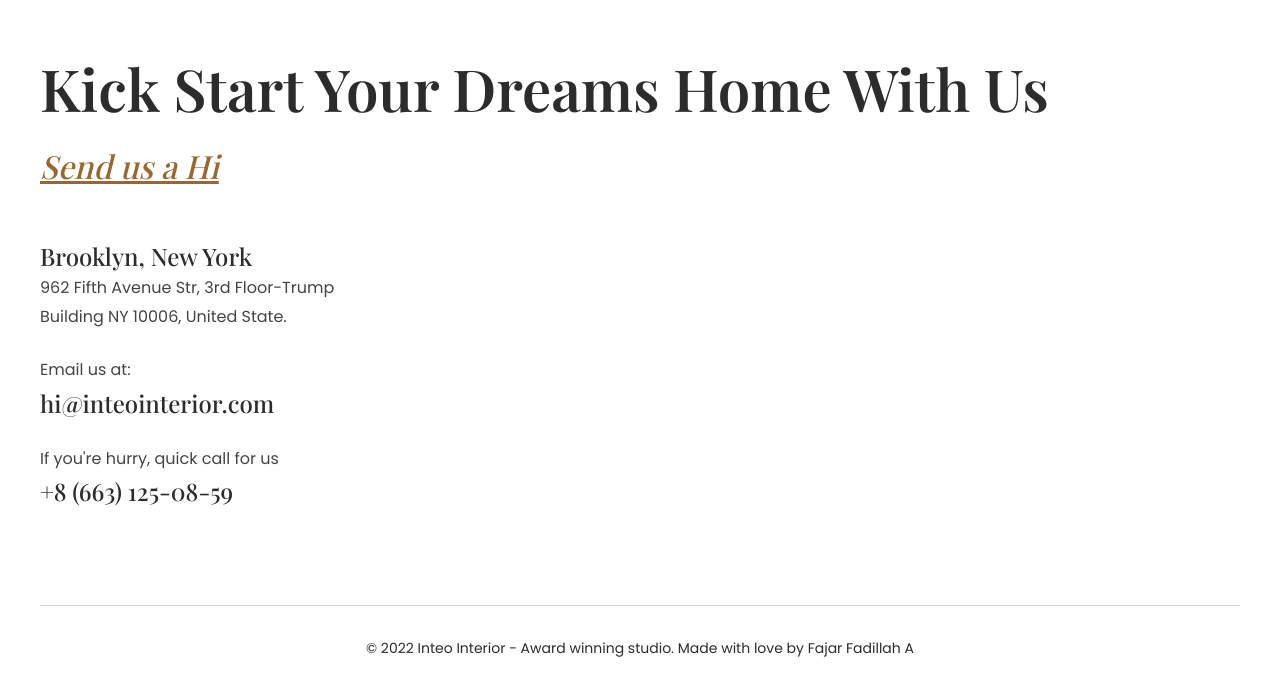
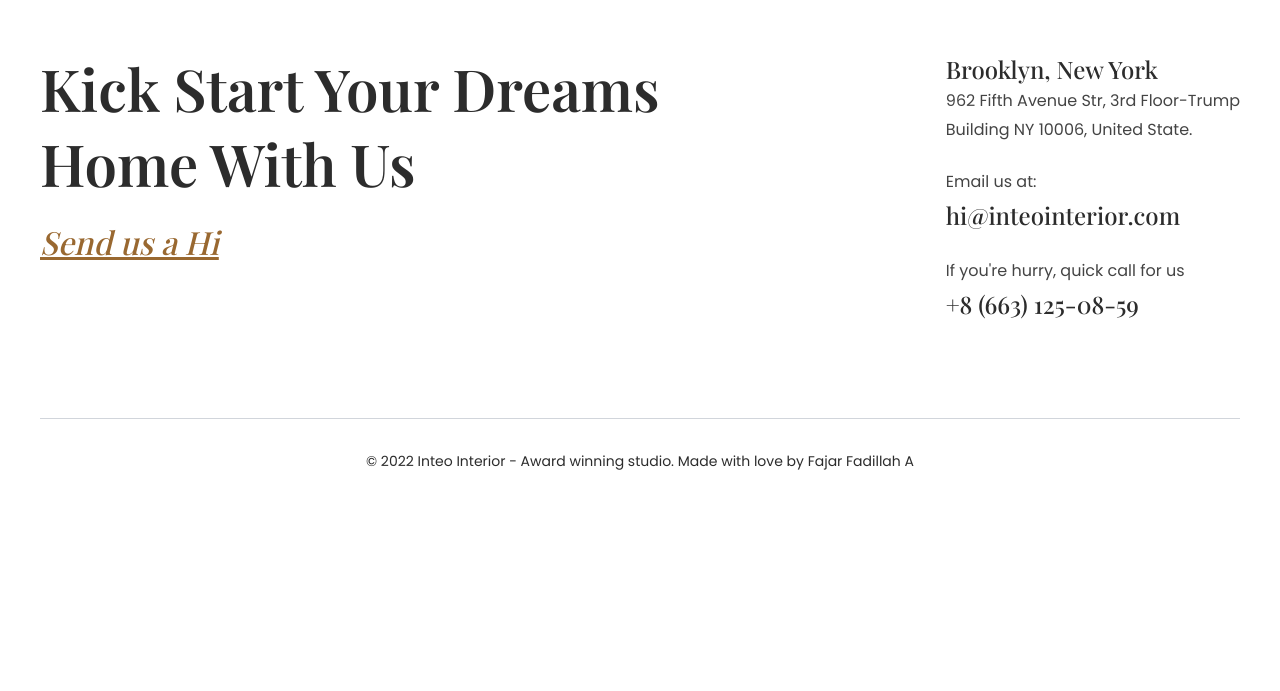
Before and after one commit to fajarfadillahh/inteo-architecture-interior-react-tailwind, a React (Vite) app: page / in a window 1280 px wide. Shown: the part 4245-4936 px from the top of the page. After the commit the page ends 4749 px from the top, so only its background shows below. Built offline with nearby package versions, Linux system fonts and the light colour scheme.

Commit message:
responsive Footer

```diff
--- a/src/components/Footer.jsx
+++ b/src/components/Footer.jsx
@@ -5,8 +5,8 @@ export default function Footer() {
   return (
     <footer className="footer pt-32 pb-8">
       <div className="footer__container container grid gap-24">
-        <div className="footer__group grid gap-12">
-          <div className="footer__data">
+        <div className="footer__group grid gap-12 md:flex md:items-start md:justify-between">
+          <div className="footer__data sm:max-w-lg lg:max-w-3xl">
             <h1 className="footer__data-title section-title">
               Kick start your dreams home with us
             </h1>
```
